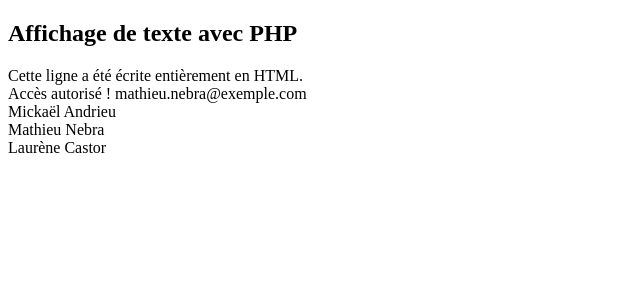
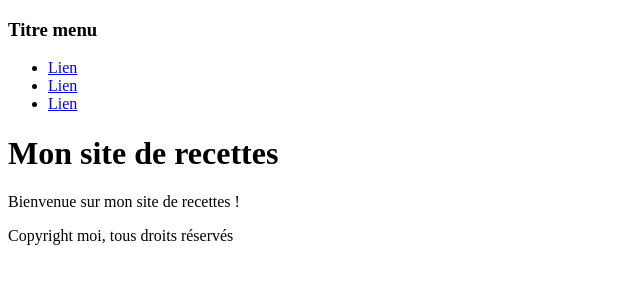
Before and after one commit to RatchBax/php-mysql, a PHP site: page / in a window 1280 px wide. Shown: the top 300 px of the page, without its empty margins (0-640 px from the left). Run offline with PHP 8.4, Linux system fonts and the light colour scheme.

Commit message:
Découpage d'une page web

```diff
--- a/index.php
+++ b/index.php
@@ -1,37 +1,45 @@
-
 <!DOCTYPE html>
 <html>
     <head>
-        <title>Notre première instruction : echo</title>
         <meta charset="utf-8" />
+        <title>Mon site de recettes</title>
     </head>
+
     <body>
-        <h2>Affichage de texte avec PHP</h2>
-        <p>
-            Cette ligne a été écrite entièrement en HTML.<br />
-            <?php
-                $isEnabled = true;
-                if ($isEnabled == true) {
-                    echo "Accès autorisé !";
-                }
-                else {
-                    echo "Accès refusé !";
-                }
-            ?>
-            <?php
-                $mickael = ['Mickaël Andrieu', 'mickael.andrieu@exemple.com', 'S3cr3t', 34];
-                $mathieu = ['Mathieu Nebra', 'mathieu.nebra@exemple.com', 'devine', 33];
-                $laurene = ['Laurène Castor', 'laurene.castor@exemple.com', 'P4ssw0rD', 28];
-                $users = [$mickael, $mathieu, $laurene];
-                echo $users[1][1] . " "; // "mathieu.nebra@exemple.com"
 
-                echo "<br>";
+    <!-- L'en-tête -->
 
-                for ($line = 0; $line <= 2; $line++)
-                {
-                    echo $users[$line][0] . '<br />';
-                }
-            ?>
-        </p>
+    <header>
+        <!-- Le menu -->
+
+        <nav id="menu">
+            <div class="element_menu">
+                <h3>Titre menu</h3>
+                <ul>
+                    <li><a href="page1.html">Lien</a></li>
+                    <li><a href="page2.html">Lien</a></li>
+                    <li><a href="page3.html">Lien</a></li>
+                </ul>
+            </div>
+        </nav>
+
+    </header>
+
+    <!-- Le corps -->
+
+    <div id="corps">
+        <h1>Mon site de recettes</h1>
+
+            <p>
+                Bienvenue sur mon site de recettes !
+            </p>
+        </div>
+
+    <!-- Le pied de page -->
+
+    <footer id="pied_de_page">
+        <p>Copyright moi, tous droits réservés</p>
+    </footer>
+
     </body>
 </html>
```
Also changed, not shown: error.php (deleted, +0 -124 lines).
